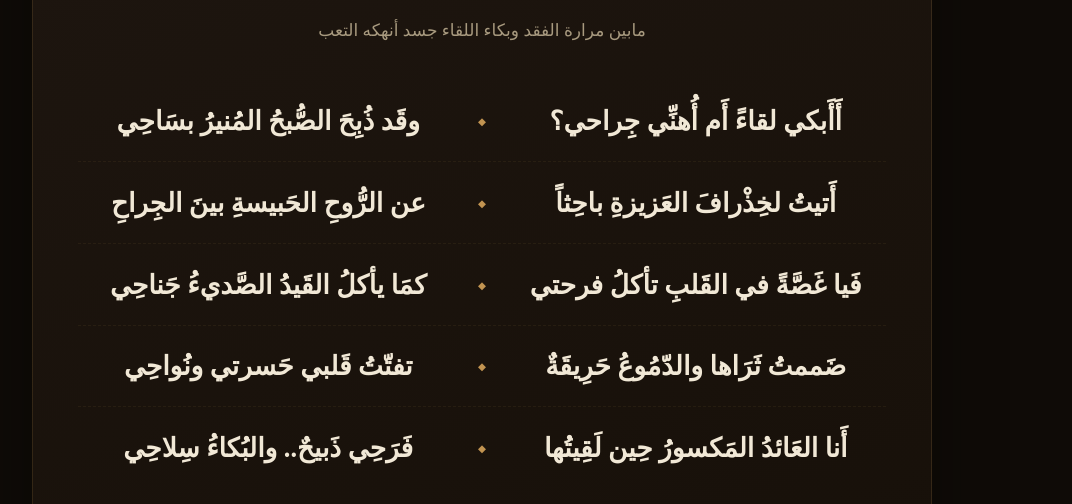
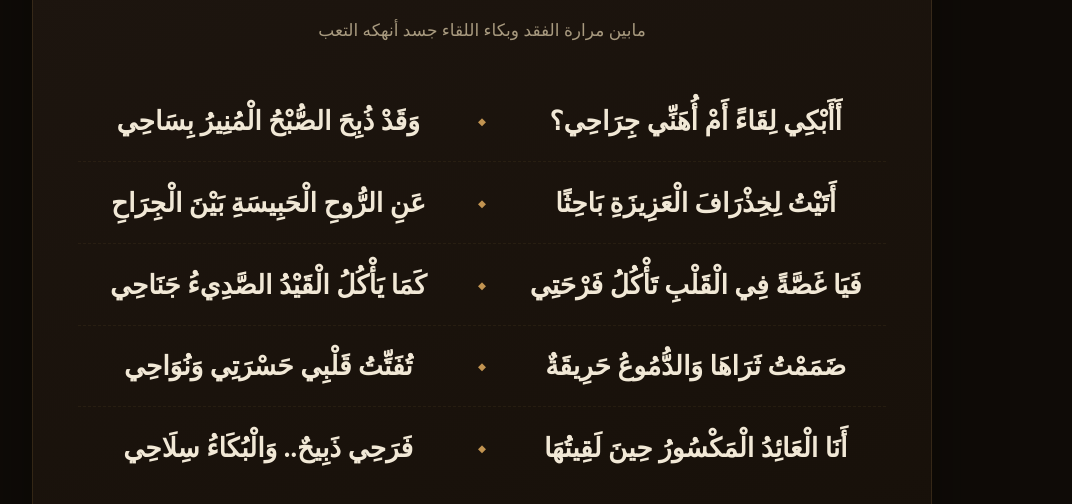
Before and after one commit to salahkhuzay/athar, a plain HTML site: page poems/qasida-mu1qotlr/index.html in a window 1280 px wide. Shown: the part 296-800 px from the top of the page, without its empty margins (158-1230 px from the left). Drawn offline with Linux system fonts and the light colour scheme.

Commit message:
مراجعة مشكولة: الخذراف لقاء وجراح

```diff
--- a/poems/qasida-mu1qotlr/index.html
+++ b/poems/qasida-mu1qotlr/index.html
@@ -41,24 +41,24 @@
         </header>
         <div class="poem-page__verses" aria-label="نص القصيدة">
         <div class="poem-page__verse">
-          <p>أَأَبكي لقاءً أَم أُهنِّي جِراحي؟</p>          <span aria-hidden="true">◆</span>
-          <p>وقَد ذُبِحَ الصُّبحُ المُنيرُ بسَاحِي</p>
+          <p>أَأَبْكِي لِقَاءً أَمْ أُهَنِّي جِرَاحِي؟</p>          <span aria-hidden="true">◆</span>
+          <p>وَقَدْ ذُبِحَ الصُّبْحُ الْمُنِيرُ بِسَاحِي</p>
         </div>
         <div class="poem-page__verse">
-          <p>  أَتيتُ لخِذْرافَ العَزيزةِ باحِثاً</p>          <span aria-hidden="true">◆</span>
-          <p>عن الرُّوحِ الحَبيسةِ بينَ الجِراحِ</p>
+          <p>أَتَيْتُ لِخِذْرَافَ الْعَزِيزَةِ بَاحِثًا</p>          <span aria-hidden="true">◆</span>
+          <p>عَنِ الرُّوحِ الْحَبِيسَةِ بَيْنَ الْجِرَاحِ</p>
         </div>
         <div class="poem-page__verse">
-          <p>فَيا غَصَّةً في القَلبِ تأكلُ فرحتي</p>          <span aria-hidden="true">◆</span>
-          <p>كمَا يأكلُ القَيدُ الصَّديءُ جَناحِي</p>
+          <p>فَيَا غَصَّةً فِي الْقَلْبِ تَأْكُلُ فَرْحَتِي</p>          <span aria-hidden="true">◆</span>
+          <p>كَمَا يَأْكُلُ الْقَيْدُ الصَّدِيءُ جَنَاحِي</p>
         </div>
         <div class="poem-page__verse">
-          <p>ضَممتُ ثَرَاها والدّمُوعُ حَرِيقَةٌ</p>          <span aria-hidden="true">◆</span>
-          <p>تفتّتُ قَلبي حَسرتي ونُواحِي</p>
+          <p>ضَمَمْتُ ثَرَاهَا وَالدُّمُوعُ حَرِيقَةٌ</p>          <span aria-hidden="true">◆</span>
+          <p>تُفَتِّتُ قَلْبِي حَسْرَتِي وَنُوَاحِي</p>
         </div>
         <div class="poem-page__verse">
-          <p>أَنا العَائدُ المَكسورُ  حِين لَقِيتُها</p>          <span aria-hidden="true">◆</span>
-          <p>فَرَحِي ذَبيحٌ.. والبُكاءُ سِلاحِي</p>
+          <p>أَنَا الْعَائِدُ الْمَكْسُورُ حِينَ لَقِيتُهَا</p>          <span aria-hidden="true">◆</span>
+          <p>فَرَحِي ذَبِيحٌ.. وَالْبُكَاءُ سِلَاحِي</p>
         </div>
         </div>
         <footer class="poem-page__foot">
```
Also changed, not shown: index.html (+1 -1 lines), data/poems.json.
